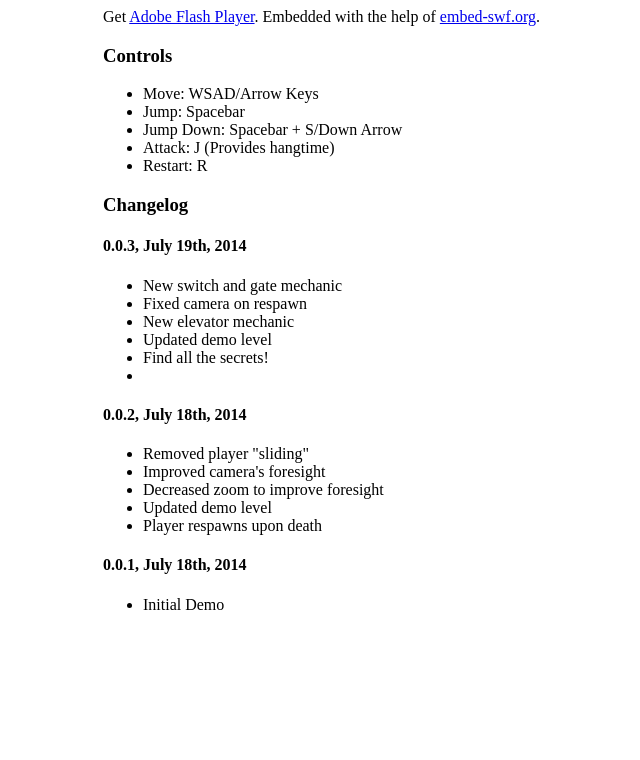
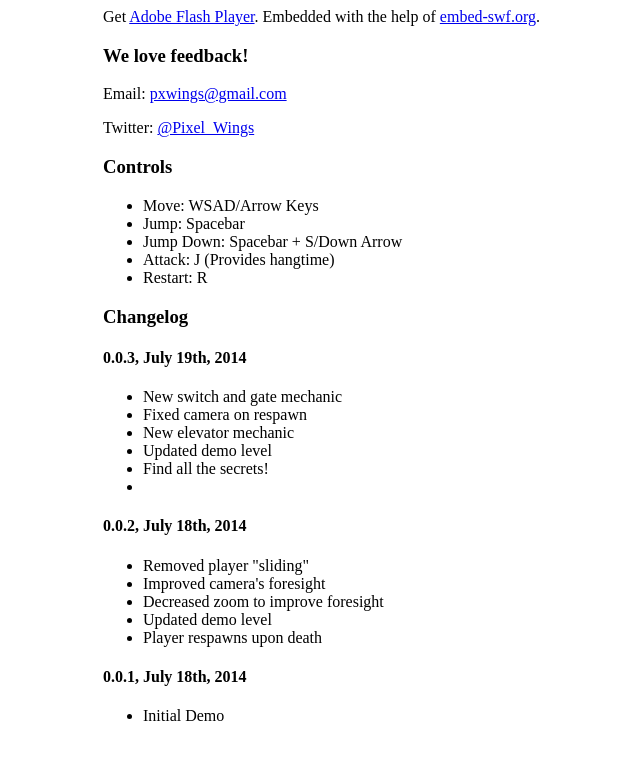
Before and after one commit to johncipponeri/arunhall, a plain HTML site: page index.html in a window 1280 px wide. Shown: the whole page, without its empty margins (137-777 px from the left). Drawn offline with Linux system fonts and the light colour scheme; a script that the page names is missing.

Commit message:
Added contact links

```diff
--- a/index.html
+++ b/index.html
@@ -22,6 +22,10 @@
 			<div id="flashContent">
 				Get <a href="http://www.adobe.com/go/getflash">Adobe Flash Player</a>. Embedded with the help of <a href="http://embed-swf.org">embed-swf.org</a>.
 			</div>
+
+			<h3>We love feedback!</h3>
+			<p>Email: <a href="mailto:pxwings@gmail.com">pxwings@gmail.com</a></p>
+			<p>Twitter: <a href="http://twitter.com/pixel_wings">@Pixel_Wings</a></p>
 
 			<h3>Controls</h3>
 			<ul>
```
